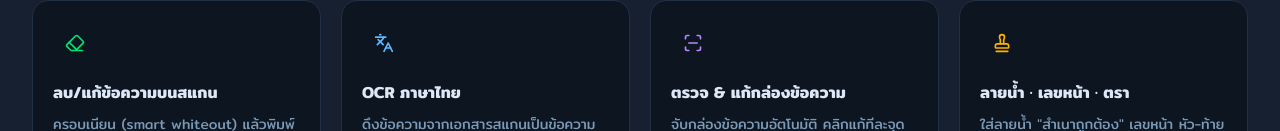
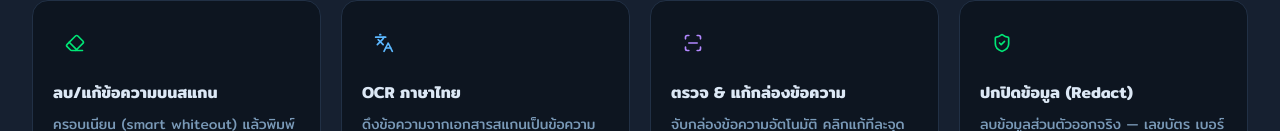
Before and after one commit to TNRgeoservice/vite-react-template, a React (Vite) app: page /tnrpdfstudio in a window 1280 px wide. Shown: the part 821-952 px from the top of the page. Built offline with nearby package versions, Linux system fonts and the light colour scheme.

Commit message:
PDF Studio landing: remove watermark feature card

```diff
--- a/src/pages/PdfStudioPage.tsx
+++ b/src/pages/PdfStudioPage.tsx
@@ -6,7 +6,7 @@
 import { useEffect, useState, createContext, useContext } from 'react';
 import { Link } from 'react-router-dom';
 import {
-  FileText, Download, ShieldCheck, ScanLine, Stamp, Eraser,
+  FileText, Download, ShieldCheck, ScanLine, Eraser,
   Layers, Combine, Languages, ArrowRight, Map, Tag, X,
 } from 'lucide-react';
 
@@ -20,7 +20,6 @@ const FEATURES = [
   { icon: Eraser,    color: 'var(--acc)',  title: 'ลบ/แก้ข้อความบนสแกน',  desc: 'ครอบเนียน (smart whiteout) แล้วพิมพ์ทับ — กลมกลืนกับงานสแกนโฉนด เอกสารราชการ' },
   { icon: Languages, color: 'var(--land)', title: 'OCR ภาษาไทย',           desc: 'ดึงข้อความจากเอกสารสแกนเป็นข้อความแก้ไขได้ รองรับไทย+อังกฤษ' },
   { icon: ScanLine,  color: 'var(--poly)', title: 'ตรวจ & แก้กล่องข้อความ', desc: 'จับกล่องข้อความอัตโนมัติ คลิกแก้ทีละจุด พร้อมจับคู่ฟอนต์/ขนาดเดิม' },
-  { icon: Stamp,     color: 'var(--road)', title: 'ลายน้ำ · เลขหน้า · ตรา', desc: 'ใส่ลายน้ำ "สำเนาถูกต้อง" เลขหน้า หัว-ท้ายกระดาษ และตราประทับ' },
   { icon: ShieldCheck,color:'var(--acc)',  title: 'ปกปิดข้อมูล (Redact)',  desc: 'ลบข้อมูลส่วนตัวออกจริง — เลขบัตร เบอร์โทร ที่อยู่ ตรวจจับอัตโนมัติได้' },
   { icon: Combine,   color: 'var(--land)', title: 'รวม · แยก · หมุนหน้า',   desc: 'จัดการหน้า PDF — รวมหลายไฟล์ แยกหน้า หมุน ลบ แทรกหน้าใหม่' },
   { icon: Layers,    color: 'var(--poly)', title: 'เลเยอร์ + เอฟเฟกต์',     desc: 'จัดการทุกอย่างเป็นเลเยอร์ ปรับเส้นขอบ เงา ไล่สี ความทึบ แบบ Photoshop' },
```
